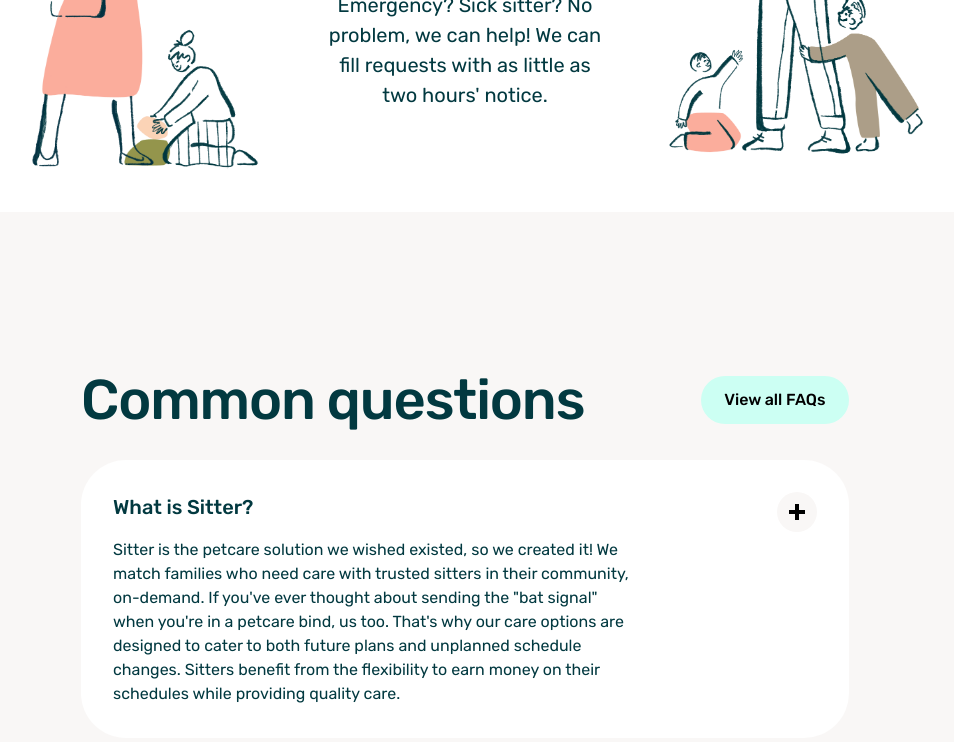
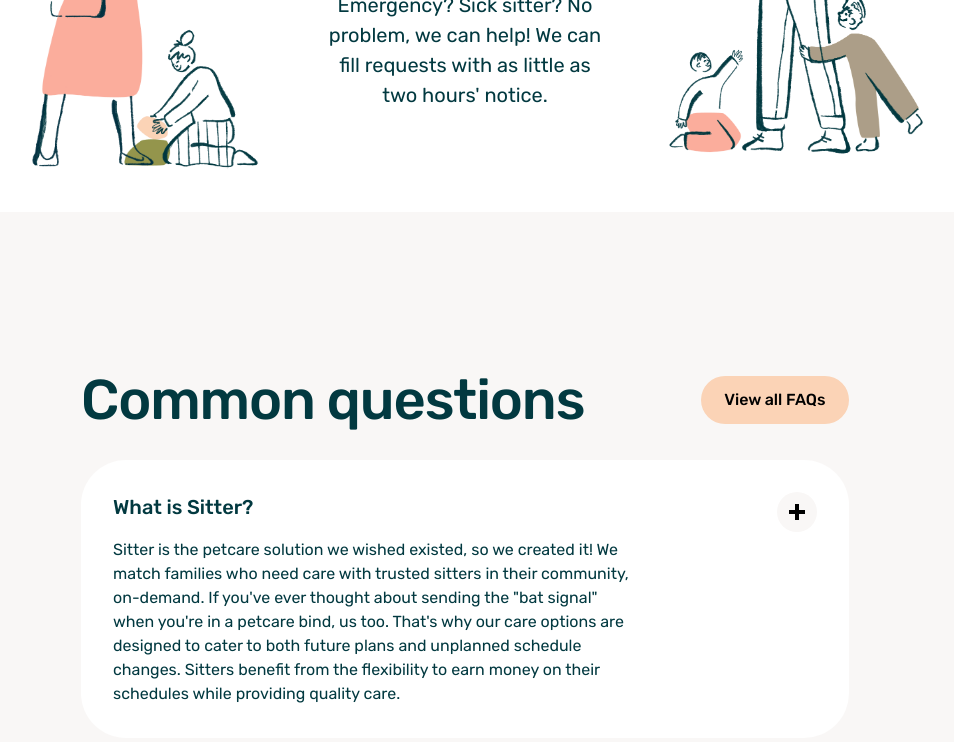
Before and after one commit to samsonc89/otter-replica, a React (Vite) app: page / in a window 1280 px wide. In both pictures the pointer is over the button "View all FAQs". Shown: the part 3515-4257 px from the top of the page, without its empty margins (175-1129 px from the left). Built offline with nearby package versions, Linux system fonts and the light colour scheme.

Commit message:
Add hover effect for button

```diff
--- a/src/containers/Questions/questions.css
+++ b/src/containers/Questions/questions.css
@@ -11,6 +11,9 @@
 
 .faqs-btn {
   background-color: #ccfff3;
+}
+.faqs-btn:hover {
+  background-color: var(--accent-color);
 }
 
 .questions-content-wrapper {
```
